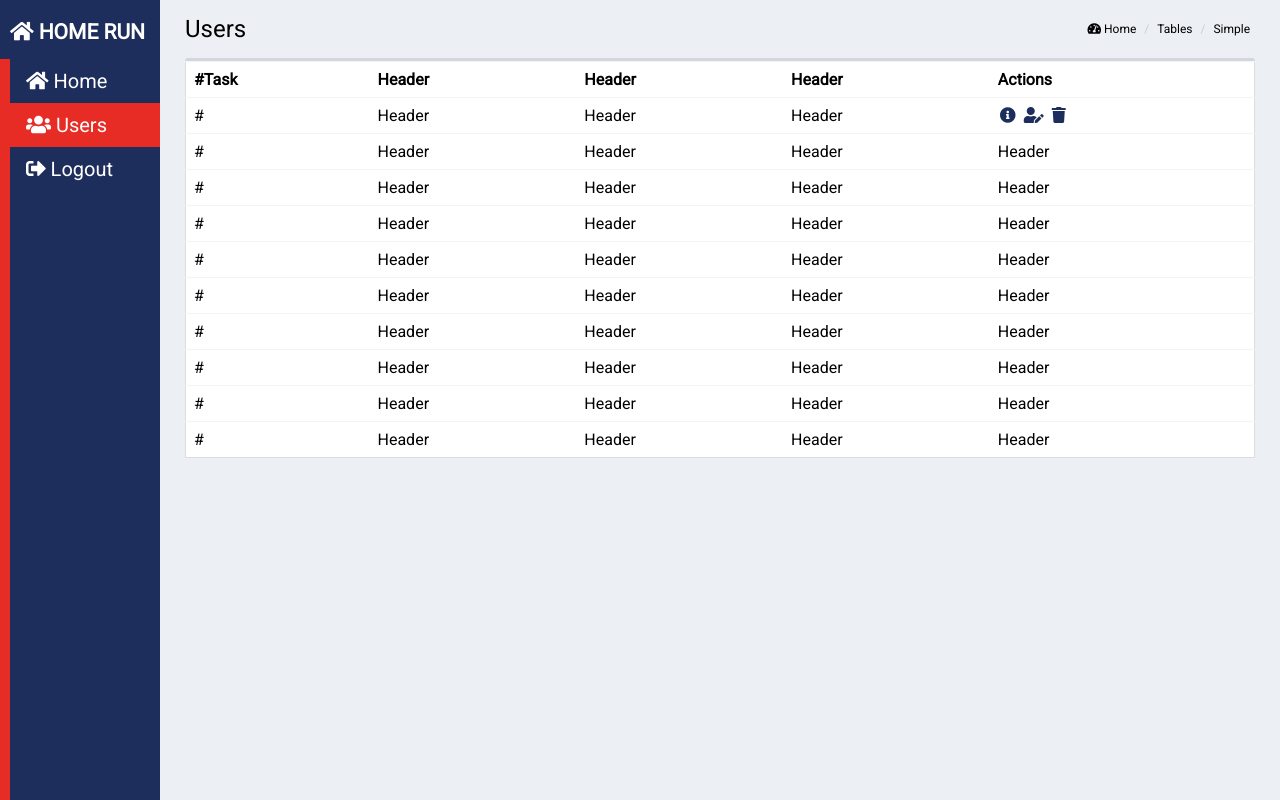
After one commit to parth7676/S1_G1_Fall2018, a Django app: page /users/ in a window 1280 px wide. The commit adds this page. Run offline with Django 3.2, Linux system fonts and the light colour scheme; some libraries are stand-ins or nearby versions.

```diff
--- a/S1_G1_Fall2018/urls.py
+++ b/S1_G1_Fall2018/urls.py
@@ -14,19 +14,12 @@ Including another URLconf
     2. Add a URL to urlpatterns:  path('blog/', include('blog.urls'))
 """
 from django.contrib import admin
-from django.urls import path
-from myapp import views
+from django.urls import path, include
 from django.conf.urls.static import static
 from django.conf import settings
+from myapp import urls
 
 urlpatterns = [
     path('admin/', admin.site.urls),
-    path('', views.Home, name="home"),
-    path('about/', views.About, name="about"),
-    path('searchproperty/', views.SearchProperty, name="searchproperty"),
-    path('advertiseproperty/', views.AdvertiseProperty, name="advertiseproperty"),
-    path('signin/', views.Signin, name="signin"),
-    path('register/', views.Register, name="register"),
-    path('contactus/', views.Contact, name="contactus"),
-    path('details/', views.PropertyDetails, name="propertydetails")
+    path('', include(urls.urlPatterns))
 ] + static(settings.MEDIA_URL, document_root=settings.MEDIA_ROOT)
--- /dev/null
+++ b/myapp/static/myapp/css/account.css
@@ -0,0 +1,158 @@
+*{
+    -webkit-box-sizing: border-box;
+    -moz-box-sizing: border-box;
+    box-sizing: border-box;
+    font-family: 'Roboto', sans-serif;
+    margin: 0;
+}
+
+body {
+    font-family: 'Roboto', sans-serif;
+}
+
+.row:after {
+    content: "";
+    display: table;
+    clear: both;
+}
+
+table {
+    border-collapse: collapse;
+    border-spacing: 0;
+    width: 100%;
+    border: 1px solid #ddd;
+}
+
+tr {
+    border-top: 1px solid #f4f4f4;
+}
+
+th, td {
+    text-align: left;
+    padding: 8px;
+    vertical-align: top;
+    clear: both;
+}
+
+.table-actions {
+    list-style-type: none;
+    float: left;
+    margin: 0px;
+    padding: 0px
+}
+
+.table-actions li {
+    display: inline-block;
+    padding: 0px 2px;
+}
+
+.table-actions li a {
+    color: #1E2E5C;
+}
+
+.table-actions li a:hover {
+    color: #E72C25;
+}
+
+.sidebar {
+    font-family: 'Roboto', sans-serif;
+    height: 100%;
+    position: fixed;
+    z-index: 1;
+    top: 0;
+    left: 0;
+    background-color: #1E2E5C;
+    padding-top: 20px;
+}
+
+.sidebar a {
+  padding: 10px 8px 10px 16px;
+  text-decoration: none;
+  font-size: 20px;
+  color: #ffffff;
+  display: block;
+}
+
+.sidebar a:hover {
+  background-color: #E72C25;
+}
+
+.active {
+    background-color: #E72C25;
+    color: #ffffff;
+}
+
+.main {
+    margin-left: 160px; /* Same as the width of the sidenav */
+    padding: 0px 10px;
+    height: 100vh;
+}
+
+@media screen and (max-height: 450px) {
+    .sidebar {padding-top: 15px;}
+    .sidebar a {font-size: 18px;}
+}
+
+.logo {
+    color: #ffffff;
+    background-color: #1E2E5C;
+    font-size: 21px;
+    font-weight: bold;
+    padding: 0px 10px 15px 10px;
+}
+
+.menu {
+    height: 100%;
+    border-left: 10px solid #E72C25;
+    width: 160px;
+}
+
+.content-wrapper {
+    background-color: #ECEFF4;
+}
+.content-header {
+    padding: 15px 15px 0px 15px
+}
+
+.content-header h1{
+    font-weight: 500;
+}
+
+.breadcrumb {
+    float:right;
+    background:transparent;
+    margin-top:0;
+    margin-bottom:0;
+    font-size:12px;
+    padding:7px 20px;
+    position:absolute;
+    top:15px;
+    right:10px;
+    border-radius:2px
+}
+
+.breadcrumb li {
+    display: inline-block;
+}
+
+.breadcrumb li a {
+    text-decoration: none;
+    color: #000000;
+}
+
+.breadcrumb li + li::before {
+    padding: 0px 5px;
+    color: #CCCCCC;
+    content: "/\00a0";
+}
+
+.content {
+    position: relative;
+    padding: 15px;
+}
+
+.box {
+    border-radius: 3px;
+    border-top: 3px solid #d2d6de;
+    background-color: #ffffff;
+}
--- /dev/null
+++ b/myapp/templates/account/accountBase.html
@@ -0,0 +1,29 @@
+<!DOCTYPE html>
+<html lang="en">
+<head>
+    <meta charset="UTF-8">
+    {% load static %}
+    <title>Home Run | Real Estate </title>
+    <link type="text/css" rel="stylesheet" href="{% static 'myapp/css/account.css' %}"/>
+    <link href="https://fonts.googleapis.com/css?family=Roboto" rel="stylesheet">
+    <link rel="stylesheet" href="https://use.fontawesome.com/releases/v5.3.1/css/all.css"
+          integrity="sha384-mzrmE5qonljUremFsqc01SB46JvROS7bZs3IO2EmfFsd15uHvIt+Y8vEf7N7fWAU" crossorigin="anonymous">
+</head>
+<body>
+    <div class="content-wrapper">
+        <div class="sidebar">
+            <div class="logo"><i class="fas fa-home" style="color: #ffffff; margin-right: 5px"></i>HOME RUN</div>
+            <div class="menu">
+                <a {%if request.path == '/account/' %} class="active"{% endif %} href="{% url 'account' %}"><i class="fas fa-home"></i> Home</a>
+                <a {%if request.path == '/users/' %} class="active"{% endif %} href="{% url 'users' %}"><i class="fas fa-users"></i> Users</a>
+                <a href="#logout"><i class="fas fa-sign-out-alt"></i> Logout</a>
+            </div>
+        </div>
+
+        <div class="main">
+                {% block account %}
+                {% endblock %}
+        </div>
+    </div>
+</body>
+</html>
--- /dev/null
+++ b/myapp/templates/account/users.html
@@ -0,0 +1,107 @@
+{% extends 'account/accountBase.html' %}
+
+{% block account %}
+    <section class="content-header">
+        <h1>Users</h1>
+        <ol class="breadcrumb">
+        <li><a href="#"><i class="fas fa-tachometer-alt"></i> Home</a></li>
+        <li><a href="#">Tables</a></li>
+        <li>Simple</li>
+      </ol>
+    </section>
+    <section class="content">
+        <div class="box">
+            <div class="row">
+                <table>
+                    <thead>
+                        <tr>
+                            <th>#Task</th>
+                            <th>Header</th>
+                            <th>Header</th>
+                            <th>Header</th>
+                            <th>Actions</th>
+                        </tr>
+                    </thead>
+                    <tbody>
+                        <tr>
+                            <td>#</td>
+                            <td>Header</td>
+                            <td>Header</td>
+                            <td>Header</td>
+                            <td>
+                                <ul class="table-actions">
+                                    <li><a href="#"><i class="fas fa-info-circle"></i></a></li>
+                                    <li><a href="#"><i class="fas fa-user-edit"></i></a></li>
+                                    <li><a href="#"><i class="fas fa-trash"></i></a></li>
+                                </ul>
+                            </td>
+                        </tr>
+                        <tr>
+                            <td>#</td>
+                            <td>Header</td>
+                            <td>Header</td>
+                            <td>Header</td>
+                            <td>Header</td>
+                        </tr>
+                        <tr>
+                            <td>#</td>
+                            <td>Header</td>
+                            <td>Header</td>
+                            <td>Header</td>
+                            <td>Header</td>
+                        </tr>
+                        <tr>
+                            <td>#</td>
+                            <td>Header</td>
+                            <td>Header</td>
+                            <td>Header</td>
+                            <td>Header</td>
+                        </tr>
+                        <tr>
+                            <td>#</td>
+                            <td>Header</td>
+                            <td>Header</td>
+                            <td>Header</td>
+                            <td>Header</td>
+                        </tr>
+                        <tr>
+                            <td>#</td>
+                            <td>Header</td>
+                            <td>Header</td>
+                            <td>Header</td>
+                            <td>Header</td>
+                        </tr>
+                        <tr>
+                            <td>#</td>
+                            <td>Header</td>
+                            <td>Header</td>
+                            <td>Header</td>
+                            <td>Header</td>
+                        </tr>
+                        <tr>
+                            <td>#</td>
+                            <td>Header</td>
+                            <td>Header</td>
+                            <td>Header</td>
+                            <td>Header</td>
+                        </tr>
+                        <tr>
+                            <td>#</td>
+                            <td>Header</td>
+                            <td>Header</td>
+                            <td>Header</td>
+                            <td>Header</td>
+                        </tr>
+                        <tr>
+                            <td>#</td>
+                            <td>Header</td>
+                            <td>Header</td>
+                            <td>Header</td>
+                            <td>Header</td>
+                        </tr>
+                    </tbody>
+                </table>
+            </div>
+        </div>
+    </section>
+{% endblock %}
--- a/myapp/templates/home.html
+++ b/myapp/templates/home.html
@@ -45,7 +45,7 @@
 					</div>
                 </div>
             </div>
-            <a href="{%url 'property-details' %}" class="property-price">Explore Property</a>
+            <a href="{%url 'property-details' 1 %}" class="property-price">Explore Property</a>
      </div>
     <div class="property">
             <img src="{% static 'myapp/images/property.png' %}" alt="Avatar" class="property-image"/>
@@ -73,7 +73,7 @@
 					</div>
                 </div>
             </div>
-            <a href="{%url 'property-details' %}" class="property-price">Explore Property</a>
+            <a href="{%url 'property-details' 1 %}" class="property-price">Explore Property</a>
      </div>
     <div class="property">
             <img src="{% static 'myapp/images/property.png' %}" alt="Avatar" class="property-image"/>
@@ -101,7 +101,7 @@
 					</div>
                 </div>
             </div>
-            <a href="{%url 'property-details' %}" class="property-price">Explore Property</a>
+            <a href="{%url 'property-details' 1%}" class="property-price">Explore Property</a>
      </div>
     </div>
     <div class="property-looking-for">
--- /dev/null
+++ b/myapp/urls.py
@@ -0,0 +1,15 @@
+from myapp import views
+from django.urls import path, re_path
+
+urlPatterns = [
+    re_path(r'^$', views.home, name="home"),
+    path('about/', views.about, name="about"),
+    path('search-property/', views.SearchPropertyView.as_view(), name="search-property"),
+    path('advertise-property/', views.advertise_property, name="advertise-property"),
+    path('login/', views.sign_in, name="login"),
+    path('register/', views.register, name="register"),
+    path('contact/', views.contact, name="contact"),
+    re_path(r'^details/(?P<propertyID>[0-9]+)/$', views.property_details, name="property-details"),
+    path('account/', views.account, name='account'),
+    path('users/', views.UsersView.as_view(), name='users')
+]
--- a/myapp/views.py
+++ b/myapp/views.py
@@ -1,26 +1,56 @@
 from django.shortcuts import render
+from django.views import generic
+from myapp.models import *
+from django.core.paginator import EmptyPage, PageNotAnInteger,Paginator
+
 
 # Create your views here.
-def Home(request):
+def home(request):
     return render(request, 'home.html')
 
-def About(request):
+
+def about(request):
     return render(request, 'about.html')
 
-def SearchProperty(request):
-    return render(request, 'searchproperty.html')
 
-def AdvertiseProperty(request):
+def advertise_property(request):
     return render(request, 'advertiseproperty.html')
 
-def Contact(request):
+
+def contact(request):
     return render(request, 'contactus.html')
 
-def Register(request):
+
+def register(request):
     return render(request, 'register.html')
 
-def Signin(request):
+
+def sign_in(request):
     return render(request, 'login.html')
 
-def PropertyDetails(request):
+
+def property_details(request):
     return render(request, 'propertydetails.html')
+
+
+def account(request):
+    return render(request, 'account/accountBase.html')
+
+
+class UsersView(generic.ListView):
+    template_name = 'account/users.html'
+    context_object_name = 'users'
+
+    def get_queryset(self):
+        return User.objects.all()
+
+
+class SearchPropertyView(generic.ListView):
+    template_name = 'searchproperty.html'
+    context_object_name = 'properties'
+
+    def get_queryset(self):
+        property_list = Property.objects.all().select_related('propertyProvince', 'propertyCountry', 'propertyCity')
+        paginator = Paginator(property_list, 9)
+        page = self.request.GET.get('page')
+        return paginator.get_page(page)
```
Also changed, not shown: myapp/static/myapp/css/main.css (+26 -0 lines), myapp/templates/searchproperty.html (+51 -7 lines).
